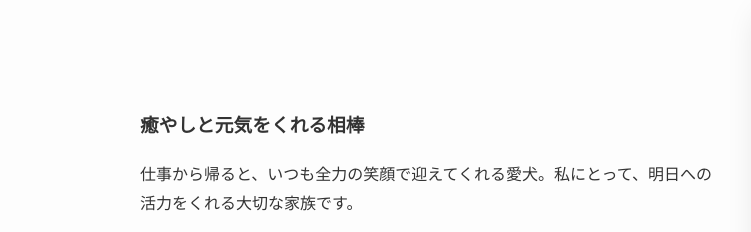
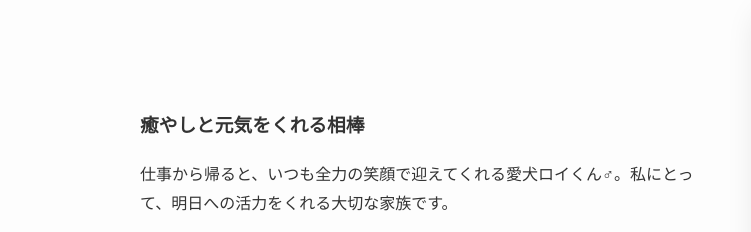
Before and after one commit to cb400sfkonmori-maker/kanapoo-web, a plain HTML site: page index.html in a window 1280 px wide. Shown: the part 1720-1952 px from the top of the page, 0-751 px from the left. Drawn offline with Linux system fonts and the light colour scheme.

Commit message:
Update index.html

```diff
--- a/index.html
+++ b/index.html
@@ -315,7 +315,7 @@
         <div class="family-text">
             <h3>癒やしと元気をくれる相棒</h3>
             <p>
-                仕事から帰ると、いつも全力の笑顔で迎えてくれる愛犬。私にとって、明日への活力をくれる大切な家族です。
+                仕事から帰ると、いつも全力の笑顔で迎えてくれる愛犬ロイくん♂。私にとって、明日への活力をくれる大切な家族です。
             </p>
             <p>
                 「家族の安心」を考える仕事をしているからこそ、私自身も家族との時間を何より大切にしています。あなたの「大切な存在」を守るお手伝い、ぜひ私にさせてくださいね。
```
